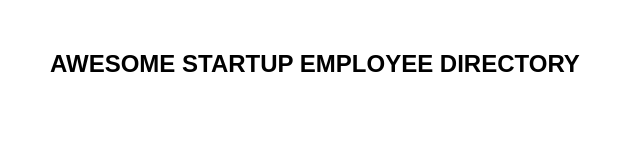
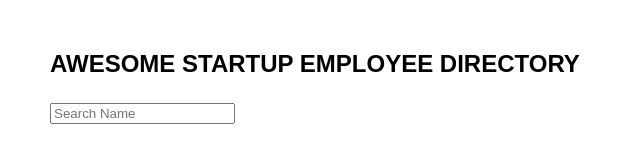
Before and after one commit to prycedom/Unit-8, a plain HTML site: page index.html in a window 1280 px wide. Shown: the whole page, without its empty margins (0-640 px from the left). Drawn offline with Linux system fonts and the light colour scheme; no server answers.

Commit message:
added search

```diff
--- a/css/style.css
+++ b/css/style.css
@@ -8,6 +8,10 @@ h1 {
     margin-bottom: 25px;
     text-transform: uppercase;
     font-size: 1.5em;
+}
+
+.filter-container {
+    margin-bottom: 25px;
 }
 .grid {
     display: grid;
--- a/index.html
+++ b/index.html
@@ -9,6 +9,10 @@
 <body>
     <main>
         <h1>Awesome startup Employee Directory</h1>
+        <div class="filter-container">
+            <input id="filter" type="text" oninput="search()" placeholder="Search Name" />
+
+        </div>
         <div id="grid" class="grid">
 
         </div>
--- a/js/script.js
+++ b/js/script.js
@@ -1,4 +1,4 @@
-// global variables
+
 let employees = [];
 const urlAPI = `https://randomuser.me/api/?results=12&inc=name, picture,
 email, location, phone, dob &noinfo &nat=US`
@@ -27,6 +27,7 @@ fetch(urlAPI)
     });
 
 function displayPeople(people) {
+    grid.innerHTML ="";
     people.forEach((person, index) => {
         let photo = person.picture.large;
         let firstName = person.name.first;
@@ -50,7 +51,7 @@ function displayPeople(people) {
 }
 
 function displayModal(index) {
-    // use object destructuring make our template literal cleaner
+
     let {
         name,
         dob,
@@ -108,9 +109,8 @@ function displayModal(index) {
 }
 
     grid.addEventListener('click', e => {
-        // make sure the click is not on the gridContainer itself
+
         if (e.target !== grid) {
-        // select the card element based on its proximity to actual element
         const card = e.target.closest(".person");
         const index =parseInt(card.getAttribute('data-index'));
         displayModal(index);
@@ -120,3 +120,15 @@ function displayModal(index) {
     modalClose.addEventListener('click', () => {
          overlay.classList.add("hidden");
      });
+
+
+     function search() {
+         let searchValue = document.getElementById('filter').value.toLowerCase();
+
+         let matchedEmployees = employees.filter(e => {
+             let name = `${e.name.first.toLowerCase()} ${e.name.last.toLowerCase}`;
+             return name.includes(searchValue);
+         });
+
+         displayPeople(matchedEmployees);
+     }
```
